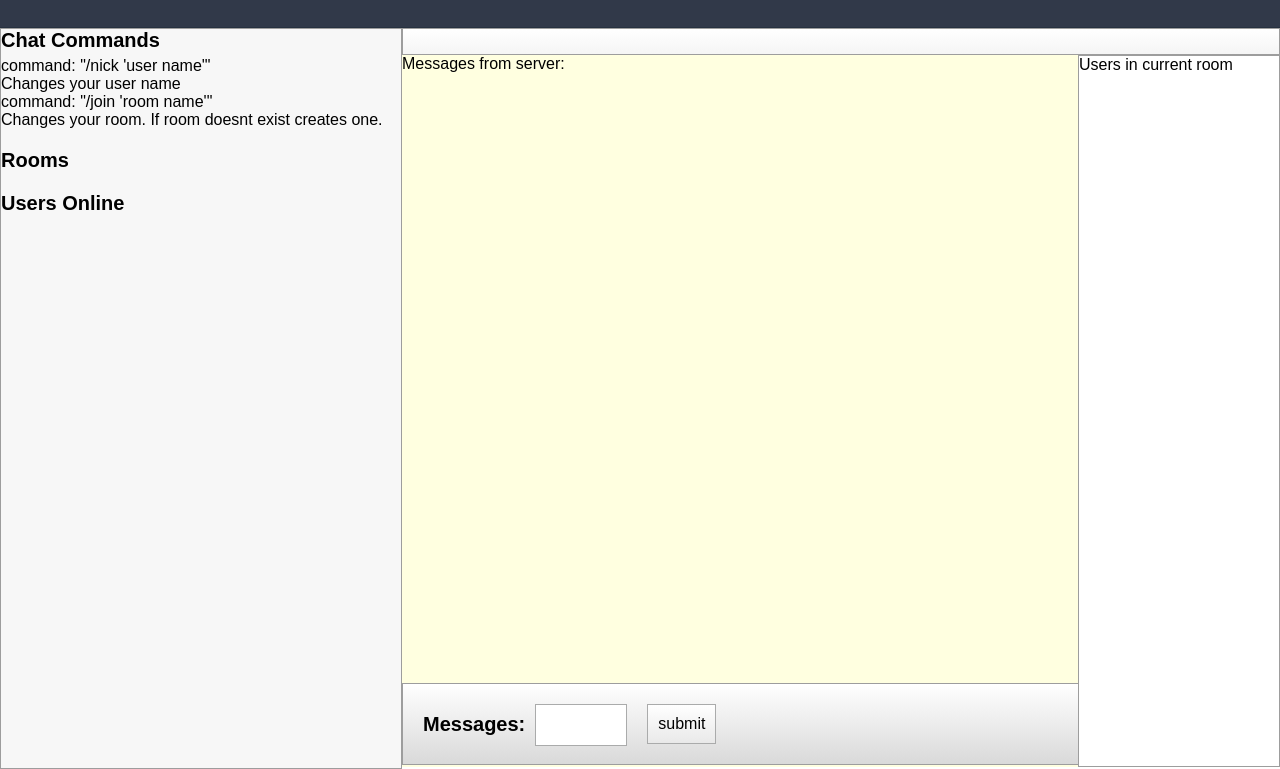
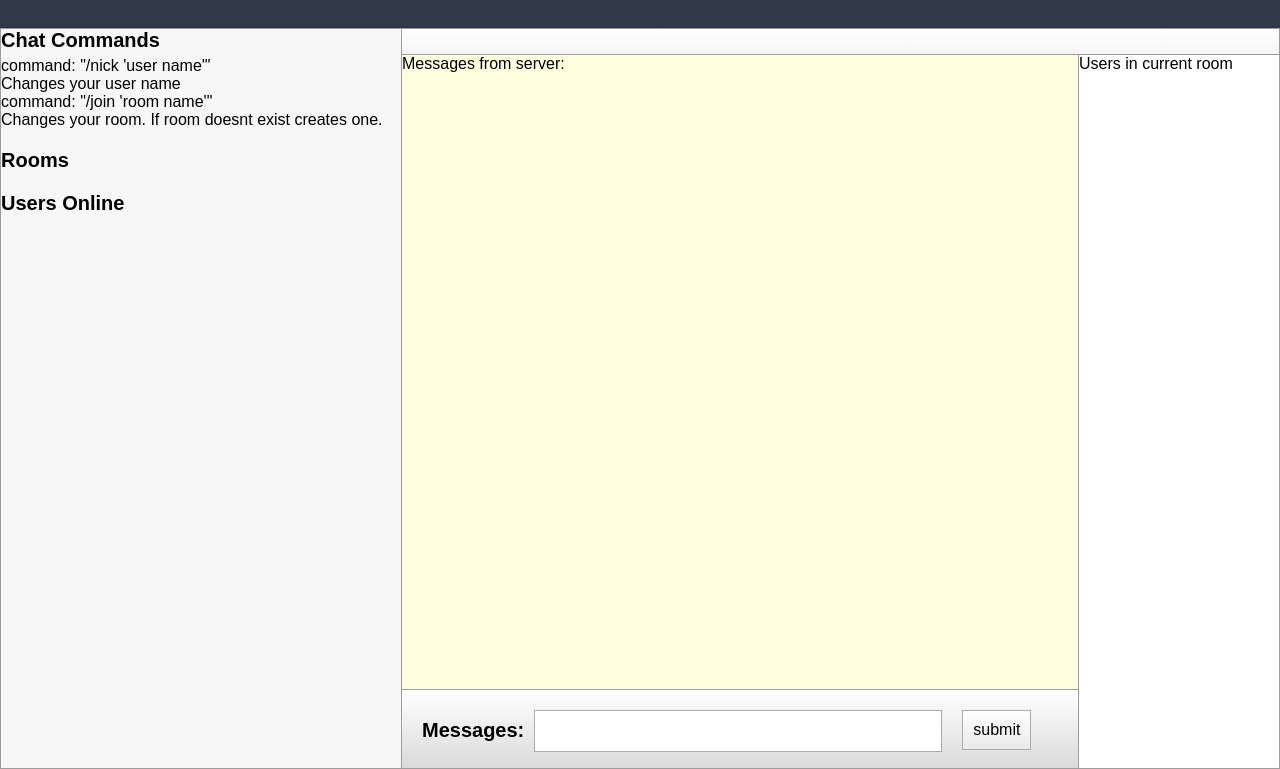
Before and after one commit to fpetre/Chat-App, a website: page public/index.html in a window 1280 px wide. Shown: the part 31-800 px from the top of the page. Drawn offline with nearby package versions, Linux system fonts and the light colour scheme; no server answers.

Commit message:
make message bar not affected by chat size, have message input be percentage wize, fix borders and floating

```diff
--- a/public/css/index.css
+++ b/public/css/index.css
@@ -44,7 +44,6 @@ input[type="text"] {
 
 /*site header*/
 .site-header{
-  /*background: darkblue;*/
   background-color: #313949;
   border-bottom: 1px solid #263140;
 }
@@ -97,19 +96,23 @@ label[for=user-list] {
 }
 
 /*site-main*/
+.site-main {
+  border: 1px solid #9d9d9d;
+}
+
 .site-sidebar {
   float: left;
   height: calc(100% - 61px);
-  height: -moz-calc(100vh - 61px);
+  height: -moz-calc(100vh - 62px);
   width: 400px;
   background-color: #f7f7f7;
-  border: 1px solid #9d9d9d;
+  border-right: 1px solid #9d9d9d;
   overflow: auto;
 }
 
 .room-main {
   height: calc(100% - 61px);
-  height: -moz-calc(100vh - 61px);
+  height: -moz-calc(100vh - 62px);
   background: lightyellow;
   overflow: auto;
 }
@@ -119,7 +122,7 @@ label[for=user-list] {
 .room-header {
   background-color: #fff;
   background-image: linear-gradient(#fff, #f5f5f5);
-  border: 1px solid #9d9d9d;
+  border-bottom: 1px solid #9d9d9d;
   height: 25px;
 }
 .room-header > .room {
@@ -130,8 +133,8 @@ label[for=user-list] {
 
 /*room-content*/
 .room-chat {
-  height: calc(100% - 29px);
-  height: -moz-calc(100vh - 90px);
+  height: calc(100% - 25px);
+  height: -moz-calc(100vh - 88px);
   overflow: auto;
   word-break: break-all;
   word-wrap: break-word;
@@ -139,13 +142,13 @@ label[for=user-list] {
 
 .room-info {
   float: right;
-  height: calc(100% - 29px);
-  height: -moz-calc(100vh - 90px);
+  height: calc(100% - 25px);
+  height: -moz-calc(100vh - 88px);
   width: 200px;
   overflow: auto;
   background: orange;
   background-color: #fff;
-  border: 1px solid #9d9d9d;
+  border-left: 1px solid #9d9d9d;
 }
 
 label[for=room-user-list] {
@@ -167,21 +170,16 @@ label[for=room-user-list] {
 }
 
 .room-chat-content {
-   min-height: 100%;
-   margin-bottom: -82px;
-}
-
-.room-chat-content:after {
-  content: "";
-  display: block;
-  height: 82px;
+  height: calc(100% - 80px);
+  height: -moz-calc(100% - 81px);
+  overflow: auto;
 }
 
 .room-chat-input {
-  min-width: 1015px;
+  min-width: 300px;
   height: 40px;
   padding: 20px;
-  border: 1px solid #9d9d9d;
+  border-top: 1px solid #9d9d9d;
   background-image: linear-gradient(#fff, #d9d9d9);
 }
 
@@ -212,5 +210,5 @@ label[for=room-user-list] {
   padding-left: 10px;
   background: white;
   height: 40px;
-  width: 80px;
+  width: calc(100% - 240px);
 }
```
Also changed, not shown: 1 other file.
